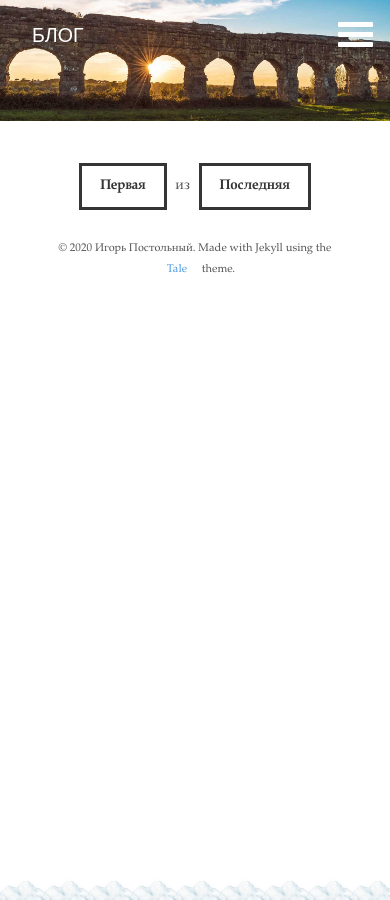
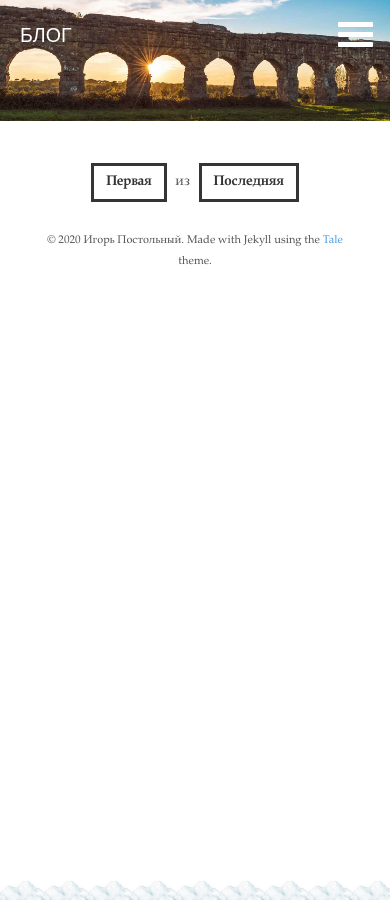
Before and after one commit to postolny/postolny.github.io, a Jekyll site: the page built from README.md, in a window 390 px wide. Built offline with Jekyll 4.4.1, drawn with Linux system fonts in a browser that asks for light colours; nearby versions of some CDN libraries; our own code applies the rules of GitHub Pages for plain Markdown files.

Commit message:
Update _pagination.scss

```diff
--- a/_sass/tale/_pagination.scss
+++ b/_sass/tale/_pagination.scss
@@ -31,7 +31,9 @@
     background-color: #fff;
   }
 }
+
 @media screen and (max-width: 768px) {
+	.pagination {
 		a {
 			padding: 6px 12px;
 		}
@@ -42,3 +44,4 @@
 			padding: 6px 12px;
 		}
 	}
+}
```
Lines whose indentation alone changed are shown as unchanged.
